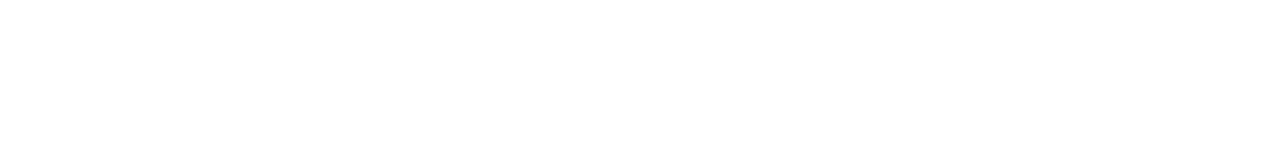
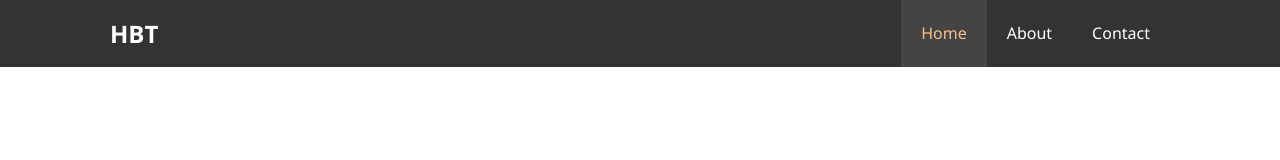
Before and after one commit to PavelZaika/hotel_website, a plain HTML site: page index.html in a window 1280 px wide. Drawn offline with Linux system fonts and the light colour scheme.

Commit message:
File Structure and Navbar

```diff
--- /dev/null
+++ b/css/style.css
@@ -0,0 +1,73 @@
+/* Reset */
+* {
+  margin: 0;
+  padding: 0;
+  box-sizing: border-box;
+}
+
+/* Main Styling */
+html,
+body {
+  font-family: 'Segoe UI', Tahoma, Geneva, Verdana, sans-serif;
+  line-height: 1.7em;
+}
+
+a {
+  color: #333;
+  text-decoration: none;
+}
+
+h1,
+h2,
+h3 {
+  padding-bottom: 20px;
+}
+
+p {
+  margin: 10px 0;
+}
+
+/* Utility Classes */
+.container {
+  margin: auto;
+  max-width: 1100px;
+  overflow: auto;
+  padding: 0 20px;
+}
+
+/* Navbar */
+#navbar {
+  background-color: #333;
+  color: #fff;
+  overflow: auto;
+}
+
+#navbar a {
+  color: #fff;
+}
+
+#navbar h1 {
+  float: left;
+  padding-top: 20px;
+}
+
+#navbar ul {
+  list-style: none;
+  float: right;
+}
+
+#navbar ul li {
+  float: left;
+}
+
+#navbar ul li a {
+  display: block;
+  padding: 20px;
+  text-align: center;
+}
+
+#navbar ul li a:hover,
+#navbar ul li a.current {
+  background: #444;
+  color: #f7c08a;
+}
--- a/index.html
+++ b/index.html
@@ -1,9 +1,26 @@
 <!DOCTYPE html>
 <html lang="en">
-    <head>
-        <meta charset="UTF-8" />
-        <meta name="viewport" content="width=device-width, initial-scale=1.0" />
-        <title>Document</title>
-    </head>
-    <body></body>
+  <head>
+    <meta charset="UTF-8" />
+    <meta name="viewport" content="width=device-width, initial-scale=1.0" />
+    <meta name="description" content="Welcome to the most extraordinary hotel in Mars" />
+    <meta name="keywords" content="hotel, mars" />
+    <link rel="stylesheet" href="css/style.css" />
+    <title>Hotel BT | Welcome</title>
+  </head>
+
+  <body>
+    <header>
+      <nav id="navbar">
+        <div class="container">
+          <h1 class="logo"><a href="index.html">HBT</a></h1>
+          <ul>
+            <li><a class="current" href="index.html">Home</a></li>
+            <li><a href="about.html">About</a></li>
+            <li><a href="contact.html">Contact</a></li>
+          </ul>
+        </div>
+      </nav>
+    </header>
+  </body>
 </html>
```
Also changed, not shown: about.html (added), contact.html (added), img/person-1.jpg (added), img/person-2.jpg (added), img/photo-1.jpg (added), img/photo-2.jpg (added), img/showcase.jpg (added), img/test-bg.jpg (added).
